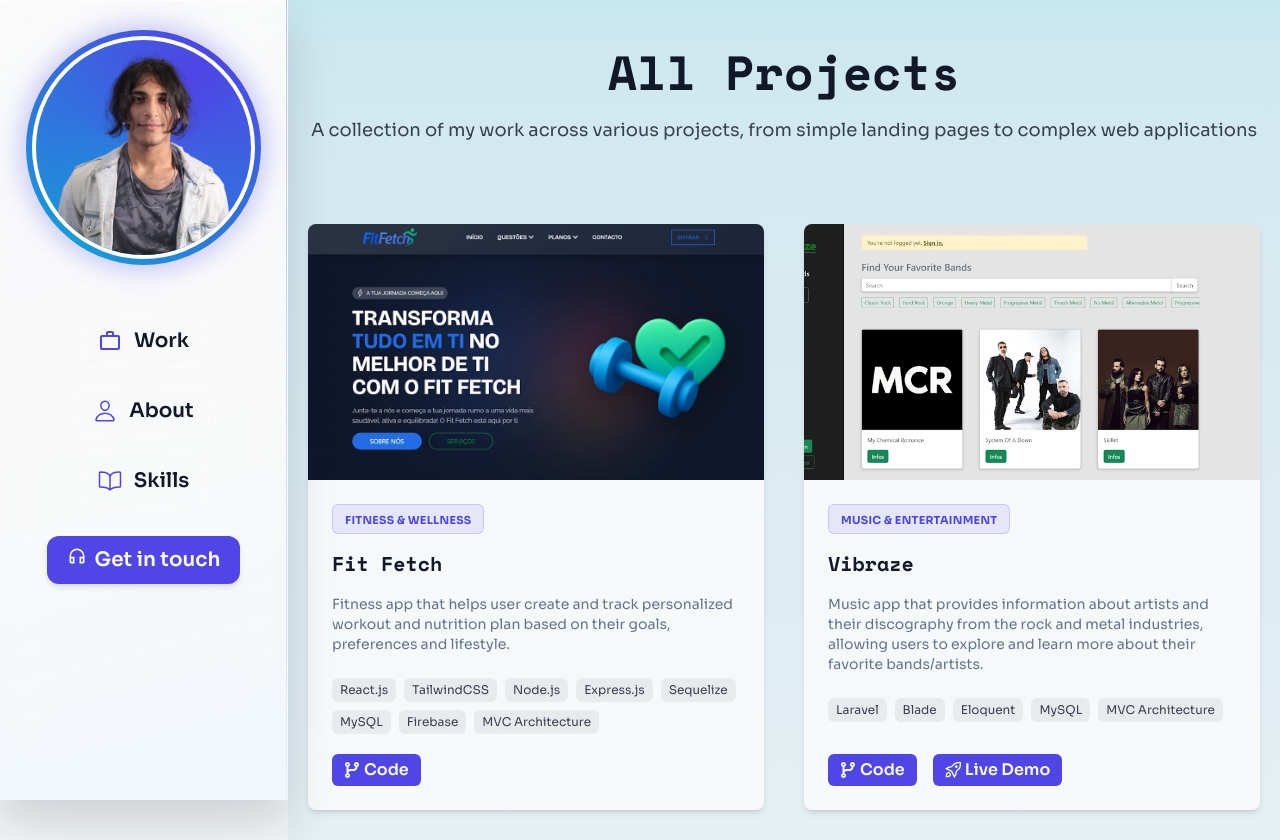
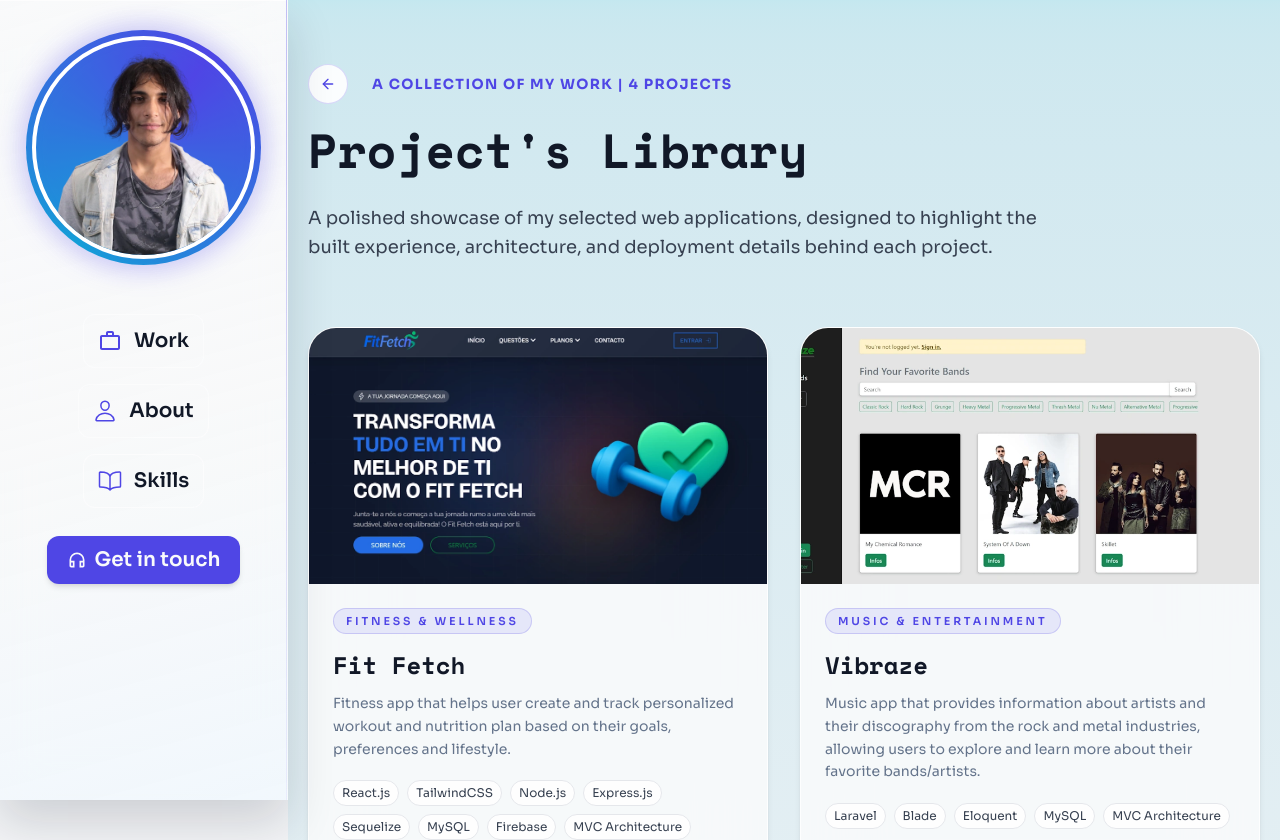
Before and after one commit to leonardojpires/personal-website, a React (Vite) app: page /projects in a window 1280 px wide. Shown: the top 840 px of the page. Built offline with nearby package versions, Linux system fonts and the light colour scheme.

Commit message:
feat: enhanced overall styling

```diff
--- a/src/components/ProjectCard/index.css
+++ b/src/components/ProjectCard/index.css
@@ -1,16 +1,16 @@
 @import "tailwindcss";
 
-
 .project-card {
-    @apply bg-(--gray-50)/90 backdrop-blur-2xl rounded-lg shadow-md overflow-hidden flex flex-col h-full min-h-[480px];
+    @apply bg-(--gray-50)/90 backdrop-blur-2xl rounded-[28px] border border-white/70 shadow-md overflow-hidden flex flex-col h-full min-h-[520px] transition-transform duration-300 ease-out;
 }
 
 .project-card:hover {
-    @apply shadow-lg cursor-pointer;
+    @apply shadow-2xl -translate-y-1 cursor-pointer;
 }
 
 .project-image {
     @apply relative w-full h-64 overflow-hidden flex items-center justify-center bg-(--gray-200)/30;
+    background-image: radial-gradient(circle at top, rgba(255,255,255,0.55), rgba(203,213,225,0.35) 45%, rgba(203,213,225,0.12) 100%);
 }
 
 .project-image-skeleton {
@@ -19,7 +19,7 @@
 }
 
 .project-image-photo {
-    @apply w-full h-full object-cover object-center transition-all duration-300 ease-out opacity-0;
+    @apply w-full h-full object-cover object-center transition-transform duration-500 ease-out opacity-0;
 }
 
 .project-image-photo.opacity-100 {
@@ -27,11 +27,11 @@
 }
 
 .project-card:hover .project-image-photo {
-    @apply scale-110;
+    @apply scale-105;
 }
 
 .project-overlay {
-    @apply absolute inset-0 bg-(--gray-900)/80 backdrop-blur-sm opacity-0 transition-opacity flex items-center justify-center p-4 cursor-pointer;
+    @apply absolute inset-0 bg-[rgba(15,23,42,0.75)] backdrop-blur-sm opacity-0 transition-opacity duration-300 flex items-center justify-center p-4 cursor-pointer;
 }
 
 .project-card:hover .project-overlay {
@@ -39,11 +39,11 @@
 }
 
 .project-overlay > a {
-    @apply text-[16px] bg-(--gray-50) px-4 py-2 rounded-md text-(--gray-900) font-semibold hover:bg-(--gray-200) transition-colors;
+    @apply text-[15px] bg-(--gray-50) px-5 py-2.5 rounded-full text-(--gray-900) font-semibold hover:bg-(--gray-200) transition-colors;
 }
 
 .project-overlay-disabled {
-    @apply text-[16px] bg-(--gray-200) px-4 py-2 rounded-md text-(--gray-700) font-semibold;
+    @apply text-[15px] bg-(--gray-200) px-5 py-2.5 rounded-full text-(--gray-700) font-semibold;
 }
 
 .project-content {
@@ -51,32 +51,33 @@
 }
 
 .project-type-container {
-    @apply bg-(--color-primary)/10 border border-(--color-primary)/20 inline-block px-3 py-0.5 rounded-md mb-4;
+    @apply bg-(--color-primary)/10 border border-(--color-primary)/20 inline-flex px-3 py-1 rounded-full mb-4;
 }
 
 .project-type {
-    @apply font-bold text-[11px] text-(--color-primary) uppercase tracking-wide mb-2;
+    @apply font-semibold text-[11px] text-(--color-primary) uppercase tracking-[0.26em];
 }
 
 .project-title {
-    @apply text-xl text-(--gray-900) font-bold mb-4;
+    @apply text-2xl text-(--gray-900) font-bold mb-3 leading-tight;
 }
 
 .project-description {
-    @apply text-sm text-(--gray-500) mb-6
+    @apply text-sm text-(--gray-500) mb-5 leading-relaxed;
 }
+
 .project-technologies {
-    @apply flex flex-wrap gap-2
+    @apply flex flex-wrap gap-2 mb-4;
 }
 
 .project-technology {
-    @apply text-xs text-(--gray-700) bg-(--gray-200)/80 px-2 py-1 rounded-md list-none;
+    @apply text-xs text-(--gray-700) bg-white/80 border border-(--gray-200) px-2 py-1 rounded-full list-none;
 }
 
 .project-links {
-    @apply flex flex-row gap-4 mt-5;
+    @apply flex flex-wrap gap-3 mt-4;
 }
 
 .project-links-link {
-    @apply text-[16px] text-(--gray-50) bg-(--color-primary) px-3 py-1 rounded-md font-semibold hover:bg-(--color-primary)/90 transition-colors flex items-center gap-1;
+    @apply text-sm text-(--gray-50) bg-(--color-primary) px-4 py-2 rounded-full font-semibold hover:bg-(--color-primary)/90 transition-colors flex items-center gap-2;
 }
--- a/src/components/SkillsCard/index.css
+++ b/src/components/SkillsCard/index.css
@@ -1,11 +1,15 @@
 @import "tailwindcss";
 
 .about-skill {
-    @apply bg-(--gray-50)/90 border border-(--gray-900)/15 backdrop-blur-2xl flex flex-col items-center rounded-lg shadow-md p-6 w-56 text-center min-h-[320px] transition-all duration-300 ease-in-out;
+    @apply bg-(--gray-50)/90 border border-(--gray-900)/15 backdrop-blur-2xl flex flex-col items-center rounded-lg shadow-md p-6 w-56 h-full text-center min-h-80 transition-all duration-300 ease-in-out;
 }
 
 .about-skill:hover {
     @apply shadow-lg transform scale-105 transition-all duration-300;
+}
+
+.about-skills li {
+    @apply h-full;
 }
 
 .about-skill span {
--- a/src/data/skills-data.js
+++ b/src/data/skills-data.js
@@ -1,25 +1,26 @@
 import { FaCloud, FaDatabase, FaGear } from "react-icons/fa6";
 import { IoIosColorPalette } from "react-icons/io";
 import { LuAtom } from "react-icons/lu";
+import { MdBuild, MdOutlineSecurity } from "react-icons/md";
 
 const skillsData = [
     {
         id: 1,
         icon: LuAtom,
-        title: "Frontend",
-        skills: ["JavaScript & React.js", "TailwindCSS", "SEO Optimization"]
+        title: "Front-end",
+        skills: ["JavaScript & React.js", "React Hooks", "Context API", "TailwindCSS", "SEO Optimization"]
     },
     {
         id: 2,
         icon: FaGear,
-        title: "Backend",
+        title: "Back-end",
         skills: ["Node.js & Express.js", "PHP & Laravel", "RESTful API Development"]
     },
     {
         id: 3,
         icon: FaDatabase,
         title: "Database",
-        skills: ["MySQL & Sequelize", "MongoDB", "Firebase"]
+        skills: ["MySQL & Sequelize", "MongoDB", "Firebase", "ACID Transactions"]
     },
     {
         id: 4,
@@ -29,6 +30,24 @@ const skillsData = [
     },
     {
         id: 5,
+        icon: MdOutlineSecurity,
+        title: "Authentication & Authorization",
+        skills: ["JWT Authetication", "Role-Based Access Control", "Session & Cookie Authentication"]
+    },
+    {
+        id: 6,
+        icon: MdBuild,
+        title: "Software Architecture",
+        skills: ["Model-Controller-View", "Layered Architecture", "Repository Pattern", "Separation of Concerns"]
+    },
+    {
+        id: 7,
+        icon: MdBuild,
+        title: "AI Integration",
+        skills: ["Prompt Engineering", "Groq AI integration", "AI-Powered Applications"]
+    },
+    {
+        id: 8,
         icon: IoIosColorPalette,
         title: "UI/UX Design",
         skills: ["Figma", "Responsive Design", "Accessibility & Best Practices", "Mobile-First Design"]
--- a/src/layouts/CTA/CTA.jsx
+++ b/src/layouts/CTA/CTA.jsx
@@ -7,7 +7,7 @@ export default function CTA() {
                 <h2 className="cta-title font-headline" id="cta-title">Let's Build Something Exceptional</h2>
                 <p className="cta-description font-body">Available for freelance projects, consulting work, and full-time opportunities. Let's discuss how we can work together to bring your ideas to life!</p>
                 <a href="mailto:leocontacto12@gmail.com" className="cta-button font-body" aria-label="Schedule a consultation by email">
-                    Schedule a Consultation
+                    Contact Me
                 </a>
             </div>
         </section>
--- a/src/layouts/Header/index.css
+++ b/src/layouts/Header/index.css
@@ -83,7 +83,7 @@
 }
 
 .nav-links-contact {
-    @apply inline-flex text-xl font-semibold text-(--gray-50) bg-(--color-primary) px-5 py-2.5 rounded-lg transition-transform duration-300 ease-in-out;
+    @apply inline-flex items-center text-xl font-semibold text-(--gray-50) bg-(--color-primary) px-5 py-2.5 rounded-lg transition-transform duration-300 ease-in-out;
 }
 
 .desktop-nav-link-contact {
--- a/src/layouts/Hero/Hero.jsx
+++ b/src/layouts/Hero/Hero.jsx
@@ -22,8 +22,8 @@ export default function Hero() {
           animate={{ opacity: 1, x: 0 }}
           transition={{ duration: 0.65, ease: "easeOut" }}
         >
-          <span className="tracking-widest uppercase font-bold text-xs md:text-sm text-(--color-primary) font-body text-center bg-(--color-secondary)/15 px-3 py-1 rounded-full bg-clip-border">
-            Full-stack Web Developer & Code Enthusiast
+          <span className="tracking-widest uppercase font-bold text-xs md:text-sm text-(--color-primary) font-body text-center bg-(--color-secondary)/10 px-3 py-1 rounded-full bg-clip-border">
+            Full-stack Web Developer & Freelancer
           </span>
           <h1
             className="font-bold text-5xl md:text-7xl text-(--gray-900) mt-5 font-headline"
--- a/src/pages/Home/Home.jsx
+++ b/src/pages/Home/Home.jsx
@@ -10,7 +10,7 @@ import FeaturedProjects from './../../layouts/FeaturedProjects/FeaturedProjects'
 const sectionFade = {
     initial: { opacity: 0, y: 24 },
     whileInView: { opacity: 1, y: 0 },
-    viewport: { once: false, amount: 0.15 },
+    viewport: { once: true, amount: 0.15 },
     transition: { duration: 0.55, ease: "easeOut" }
 };
 
--- a/src/pages/Projects/Projects.jsx
+++ b/src/pages/Projects/Projects.jsx
@@ -1,15 +1,19 @@
 import "./index.css";
-import projectsData from './../../data/projects-data.js';
+import projectsData from "./../../data/projects-data.js";
 import ProjectCard from "../../components/ProjectCard/ProjectCard";
+import { Link } from "react-router-dom";
+import { FiArrowLeft } from "react-icons/fi";
 import { motion as Motion } from "framer-motion";
 
 const fadeInUp = {
   initial: { opacity: 0, y: 24 },
   whileInView: { opacity: 1, y: 0 },
-    viewport: { once: true, amount: 0.2 }
+  viewport: { once: true, amount: 0.2 },
 };
 
 export default function Projects() {
+  const totalProjects = projectsData.length;
+
   return (
     <article className="projects-header-section">
       <Motion.section
@@ -17,8 +21,24 @@ export default function Projects() {
         {...fadeInUp}
         transition={{ duration: 0.55, ease: "easeOut" }}
       >
-                <h1 className="projects-header-title font-headline">All Projects</h1>
-                <p className="projects-header-description font-body">A collection of my work across various projects, from simple landing pages to complex web applications</p>
+        <div className="projects-intro">
+          <div className="projects-back-row">
+            <Link to="/" className="projects-back-button" aria-label="Back to home">
+              <FiArrowLeft className="projects-back-icon" aria-hidden="true" focusable="false" />
+            </Link>
+            <span className="tracking-widest uppercase font-bold text-xs md:text-sm text-(--color-primary) font-body text-start px-3 py-1 rounded-full bg-clip-border">
+              A collection of my work | { totalProjects } projects
+            </span>
+          </div>
+          <h1 className="projects-header-title font-headline">
+            Project's Library
+          </h1>
+        </div>
+        <p className="projects-header-description font-body">
+          A polished showcase of my selected web applications, designed to
+          highlight the built experience, architecture, and deployment details
+          behind each project.
+        </p>
       </Motion.section>
 
       <section className="projects-container">
@@ -27,7 +47,11 @@ export default function Projects() {
             <Motion.div
               key={project.id}
               {...fadeInUp}
-                            transition={{ duration: 0.45, ease: "easeOut", delay: index * 0.08 }}
+              transition={{
+                duration: 0.45,
+                ease: "easeOut",
+                delay: index * 0.08,
+              }}
             >
               <ProjectCard {...project} />
             </Motion.div>
@@ -35,5 +59,5 @@ export default function Projects() {
         </div>
       </section>
     </article>
-    )
+  );
 }
--- a/src/pages/Projects/index.css
+++ b/src/pages/Projects/index.css
@@ -1,25 +1,45 @@
 @import "tailwindcss";
 
 .projects-header-section {
-    @apply pt-30 md:pt-12 bg-linear-to-t from-gray-100 to-(--color-secondary)/20;
+    @apply pt-30 pb-16 md:pt-16 bg-linear-to-t from-gray-100 to-(--color-secondary)/20;
 }
 
 .projects-header {
-    @apply w-full max-w-[1200px] mx-auto text-start flex flex-col items-center justify-start gap-5 px-5;
+    @apply w-full max-w-[1200px] mx-auto text-start flex flex-col items-start justify-start gap-6 px-5;
+}
+
+.projects-intro {
+    @apply flex flex-col gap-4;
+}
+
+.projects-back-row {
+    @apply flex items-center gap-3;
+}
+
+.projects-back-button {
+    @apply inline-flex items-center justify-center w-10 h-10 rounded-full border border-(--color-primary)/20 bg-white/90 text-(--color-primary) transition-shadow duration-200 hover:shadow-sm;
+}
+
+.projects-back-icon {
+    @apply text-base;
+}
+
+.projects-label {
+    @apply text-xs uppercase tracking-[0.32em] font-semibold text-(--color-primary) opacity-90;
 }
 
 .projects-header-title {
-    @apply text-5xl font-bold text-(--gray-900);
+    @apply text-5xl font-bold text-(--gray-900) leading-tight;
 }
 
 .projects-header-description {
-    @apply text-lg text-(--gray-700);
+    @apply text-lg text-(--gray-700) max-w-3xl leading-relaxed;
 }
 
 .projects-container {
-    @apply w-full max-w-[1200px] mx-auto flex flex-col items-center justify-start gap-10 px-5 mt-20;
+    @apply w-full max-w-[1200px] mx-auto flex flex-col items-center justify-start gap-12 px-5 mt-16;
 }
 
 .projects-grid {
-    @apply w-full grid grid-cols-1 md:grid-cols-2 gap-10;
+    @apply w-full grid grid-cols-1 md:grid-cols-2 gap-8;
 }
```
Lines whose indentation alone changed are shown as unchanged.
